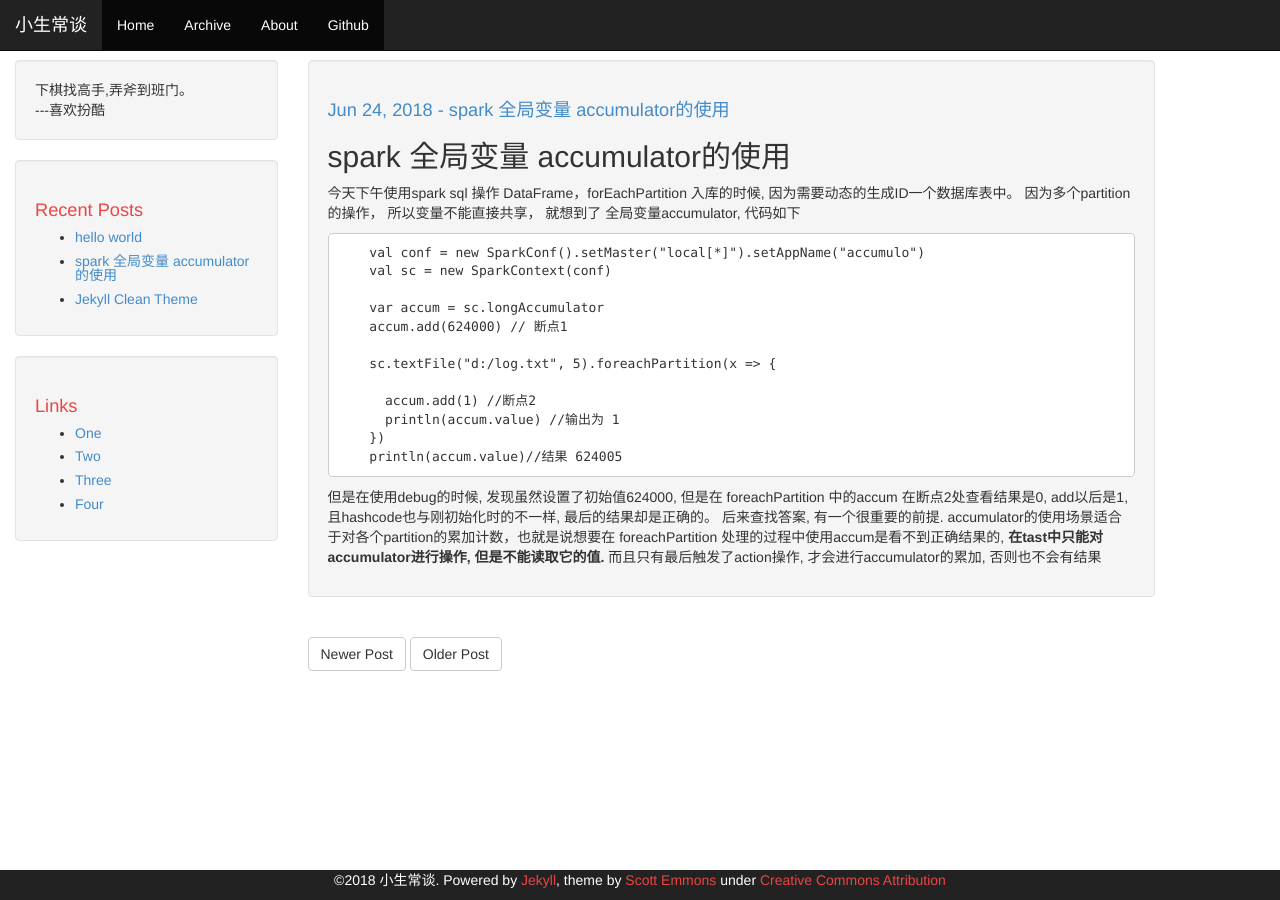
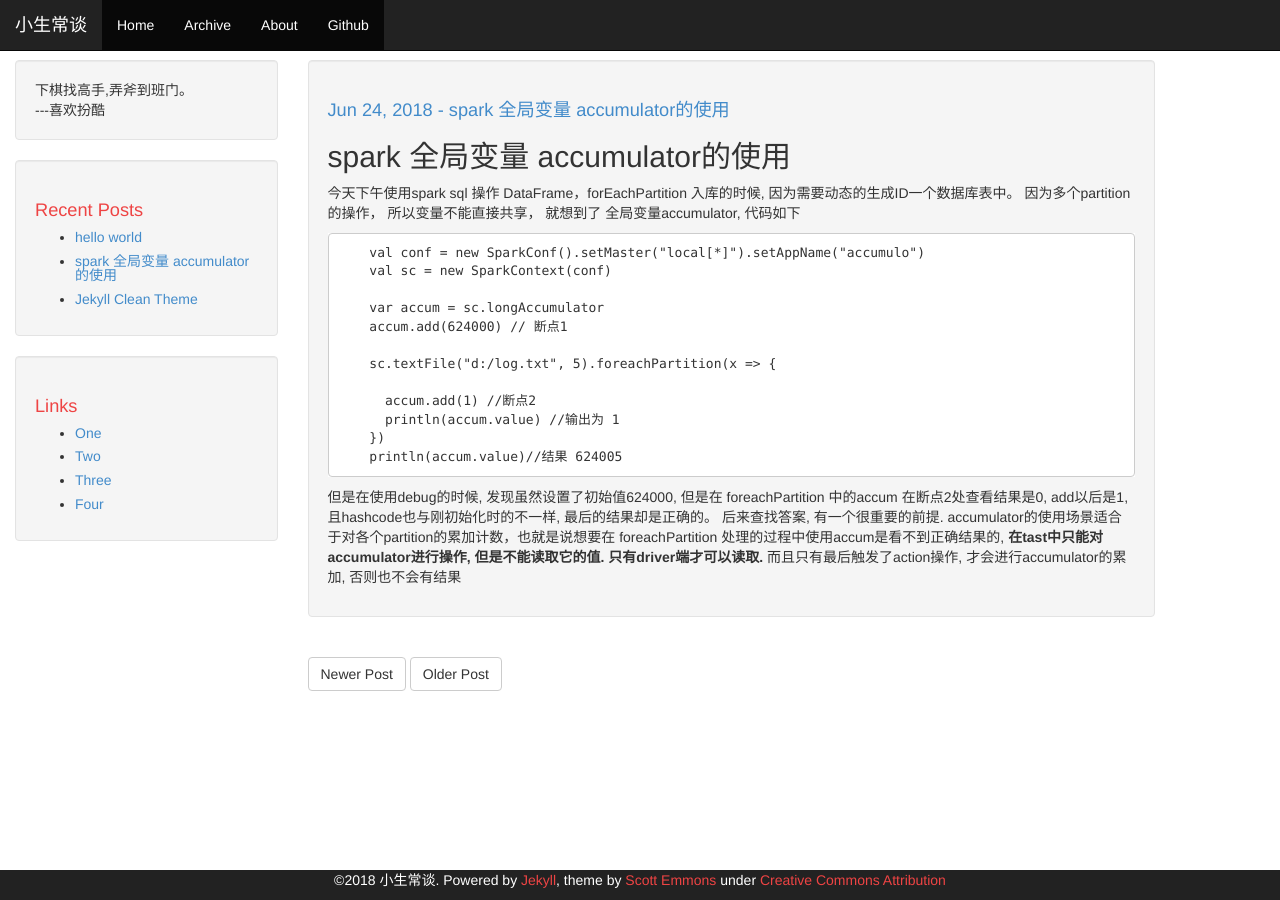
Before and after one commit to xihuanbanku/xihuanbanku.github.io, a Jekyll site: the page built from _posts/2018-06-24-spark_accumulator.md, in a window 1280 px wide. Built offline with Jekyll 4.4.1, drawn with Linux system fonts in a browser that asks for light colours.

Commit message:
Update 2018-06-24-spark_accumulator.md

```diff
--- a/_posts/2018-06-24-spark_accumulator.md
+++ b/_posts/2018-06-24-spark_accumulator.md
@@ -27,4 +27,4 @@ comments: true
 但是在使用debug的时候, 发现虽然设置了初始值624000, 但是在 foreachPartition 中的accum 在断点2处查看结果是0, add以后是1, 且hashcode也与刚初始化时的不一样,
 最后的结果却是正确的。
 后来查找答案, 有一个很重要的前提. accumulator的使用场景适合于对各个partition的累加计数，也就是说想要在 foreachPartition
-处理的过程中使用accum是看不到正确结果的, **在tast中只能对accumulator进行操作, 但是不能读取它的值.** 而且只有最后触发了action操作, 才会进行accumulator的累加, 否则也不会有结果
+处理的过程中使用accum是看不到正确结果的, **在tast中只能对accumulator进行操作, 但是不能读取它的值. 只有driver端才可以读取.** 而且只有最后触发了action操作, 才会进行accumulator的累加, 否则也不会有结果
```
